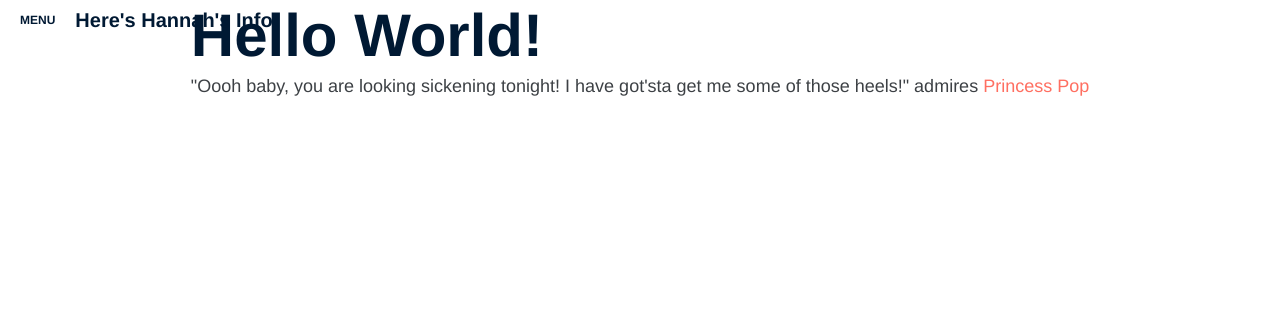
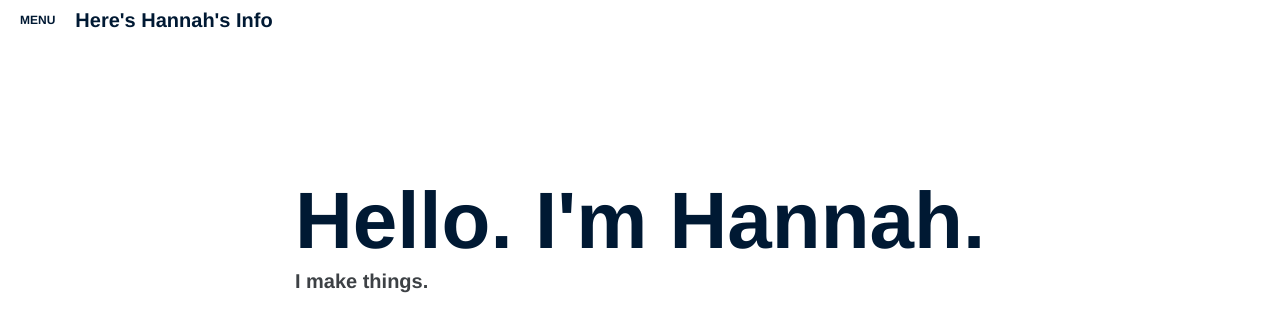
Before and after one commit to ninjaofawesome/hereshannahsinfo-react, a React (Create React App) app: page / in a window 1280 px wide. Shown: the top 332 px of the page. Built offline with nearby package versions, Linux system fonts and the light colour scheme.

Commit message:
[WIP]warming brain up again

```diff
--- a/src/components/Title/Title.jsx
+++ b/src/components/Title/Title.jsx
@@ -6,6 +6,8 @@ import styles from './Title.module.scss';
 const titleStyles = props => {
   return cx({
     [styles.title]: props.size === 'title' || props.size === undefined,
+    [styles.smallTitle]: props.size === 'small',
+    [styles.largeTitle]: props.size === 'large',
     [styles.subHeadingTitle]: props.size === 'subtitle',
     [styles.eyebrowTitle]: props.size === 'eyebrow',
   });
--- a/src/components/Title/Title.module.scss
+++ b/src/components/Title/Title.module.scss
@@ -1,7 +1,15 @@
 @import './src/stylesheets/global.scss';
+
+.largeTitle {
+  @include LargeTitleFont();
+}
 
 .title {
   @include TitleFont();
+}
+
+.smallTitle {
+  @include SmallTitleFont();
 }
 
 .subHeadingTitle {
--- a/src/pages/Index/Index.jsx
+++ b/src/pages/Index/Index.jsx
@@ -7,9 +7,18 @@ import styles from './Index.module.scss';
 const Index = () => (
   <div className={styles.indexPage}>
     <Container>
-      <Title copy='Hello World!' />
-      <p>"Oooh baby, you are looking sickening tonight! I have got'sta get me some of those heels!" admires <a href="www.google.com">Princess Pop</a></p>
-      <List />
+      <div className={styles.header}>
+        <Title
+          copy="Hello.  I'm Hannah."
+          size='large'
+        />
+        <Title
+          color='dark gray'
+          copy='I make things.'
+          size='subtitle'
+        />
+        <List />
+      </div>
     </Container>
   </div>
 );
--- a/src/pages/Index/Index.module.scss
+++ b/src/pages/Index/Index.module.scss
@@ -7,3 +7,33 @@
   width: 100%;
   height: auto;
 }
+
+.header {
+  margin: 25% 0 0;
+  width: 100%;
+  height: auto;
+}
+
+@media #{$tablet} {
+  .header {
+    margin: 20% 0 0;
+    width: 100%;
+    height: auto;
+  }
+}
+
+@media #{$phablet} {
+  .header {
+    margin: 15% 0 0;
+    width: 100%;
+    height: auto;
+  }
+}
+
+@media #{$mobile} {
+  .header {
+    margin: 15% 0 0;
+    width: 100%;
+    height: auto;
+  }
+}
--- a/src/stylesheets/core/typography.scss
+++ b/src/stylesheets/core/typography.scss
@@ -2,11 +2,28 @@
 @import 'mixins.scss';
 
 // font mixins
+
+@mixin LargeTitleFont($color: $Navy) {
+  font-family: $default-font;
+  font-weight: 600;
+  color: $color;
+  font-size: 5rem;
+  line-height: 1.2;
+}
+
 @mixin TitleFont($color: $Navy) {
   font-family: $default-font;
   font-weight: 600;
   color: $color;
   font-size: 3.75rem;
+  line-height: 1.2;
+}
+
+@mixin SmallTitleFont($color: $Navy) {
+  font-family: $default-font;
+  font-weight: 600;
+  color: $color;
+  font-size: 2.5rem;
   line-height: 1.2;
 }
 
```
